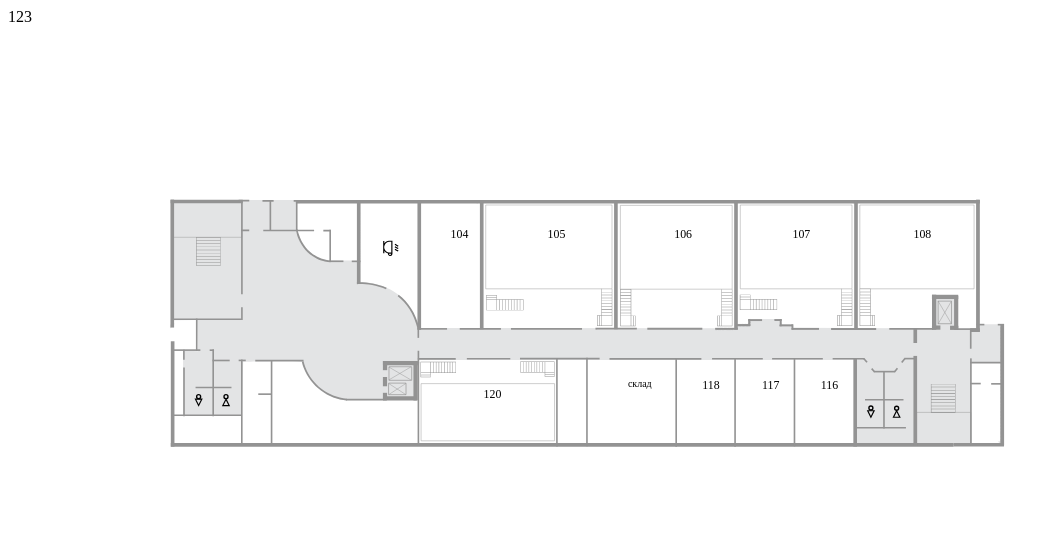
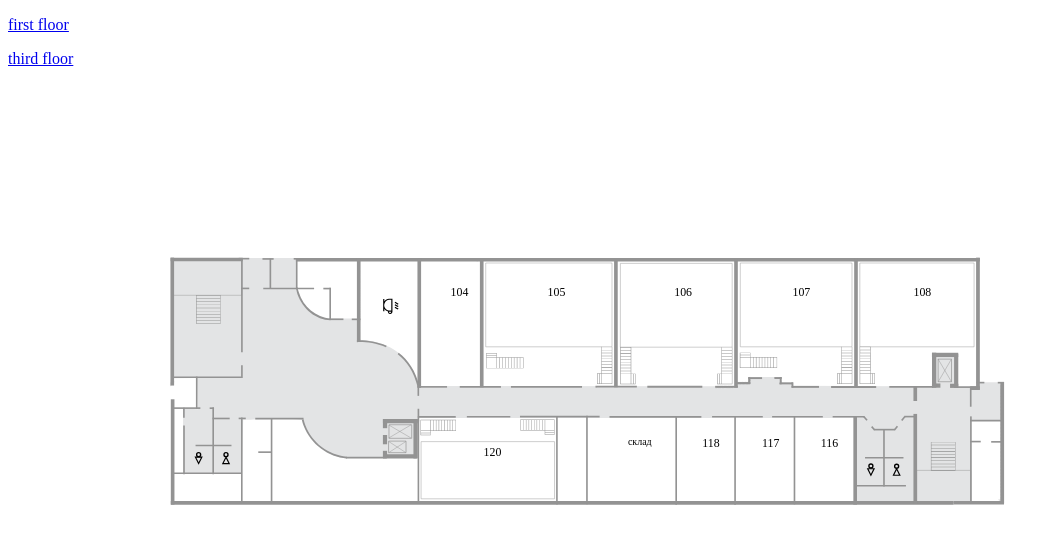
Before and after one commit to Lascor22/HackatonWartsila, an Angular app in the folder frontend/: page /office/floor/1 in a window 1280 px wide. Shown: the top 544 px of the page, without its empty margins (0-1058 px from the left). Built offline with nearby package versions, Linux system fonts and the light colour scheme; what @progress/kendo-angular-popup would draw is missing.

Commit message:
routing 2

```diff
--- a/frontend/src/app/app.component.html
+++ b/frontend/src/app/app.component.html
@@ -1,4 +1,4 @@
-<div>
+<div class="main-container">
+  <app-top-menu></app-top-menu>
   <router-outlet></router-outlet>
-  <!--<app-first-floor></app-first-floor>-->
 </div>
--- a/frontend/src/app/office/first-floor/first-floor.component.css
+++ b/frontend/src/app/office/first-floor/first-floor.component.css
@@ -1,18 +1,4 @@
-.main-container {
-  display: flex;
-  flex-direction: column;
-  width: 1100px;
-  height: 800px;
-}
-
-.abc {
-  height: 100px;
-}
-
 .inner-container {
   width: 1000px;
   height: 500px;
 }
-
-.svg {
-}
--- a/frontend/src/app/office/first-floor/first-floor.component.html
+++ b/frontend/src/app/office/first-floor/first-floor.component.html
@@ -1,5 +1,4 @@
 <div class="main-container">
-  <div class="abc">123</div>
   <div class="inner-container">
     <svg version="1.1" xmlns="http://www.w3.org/2000/svg" xmlns:xlink="http://www.w3.org/1999/xlink"
          width="" height="1100" viewBox="250 400 1100 700" transform="rotate(90)">
@@ -699,5 +698,4 @@
     <rect x="443" y="496.7" transform="matrix(6.123234e-17 -1 1 6.123234e-17 -26.7969 968.5303)" class="st3" width="55.8" height="1.8"/>
   </g>
 </svg>
-  </div>
 </div>
--- a/frontend/src/app/office/third-floor/third-floor.component.css
+++ b/frontend/src/app/office/third-floor/third-floor.component.css
@@ -1,18 +1,4 @@
-.main-container {
-  display: flex;
-  flex-direction: column;
-  width: 1100px;
-  height: 800px;
-}
-
-.abc {
-  height: 100px;
-}
-
 .inner-container {
   width: 1000px;
   height: 500px;
 }
-
-.svg {
-}
--- a/frontend/src/app/office/third-floor/third-floor.component.html
+++ b/frontend/src/app/office/third-floor/third-floor.component.html
@@ -1,5 +1,5 @@
 <div class="main-container">
-  <div class="abc">123</div>
+  <div class="inner-container">
 <svg version="1.1" xmlns="http://www.w3.org/2000/svg" xmlns:xlink="http://www.w3.org/1999/xlink"
      width="" height="1100" viewBox="250 400 1100 700" transform="rotate(90)">
 <style type="text/css">
@@ -560,4 +560,5 @@
     <rect x="470" y="693.2" class="st3" width="97.5" height="4"/>
 </g>
 </svg>
+  </div>
 </div>
--- a/frontend/src/app/office/top-menu/top-menu.component.css
+++ b/frontend/src/app/office/top-menu/top-menu.component.css
@@ -0,0 +1,3 @@
+.top-menu {
+  height: 150px;
+}
--- a/frontend/src/app/office/top-menu/top-menu.component.html
+++ b/frontend/src/app/office/top-menu/top-menu.component.html
@@ -1 +1,10 @@
-<p>top-menu works!</p>
+<div class="top-menu">
+  <p>
+  <a routerLink="/office/floor/1">first floor</a>
+  </p>
+  <p>
+    <a routerLink="/office/floor/3">third floor</a>
+  </p>
+
+  <i class="fas fa-angle-down"></i>
+</div>
```
Also changed, not shown: frontend/src/assets/icons/angle-down-solid.svg (added).
